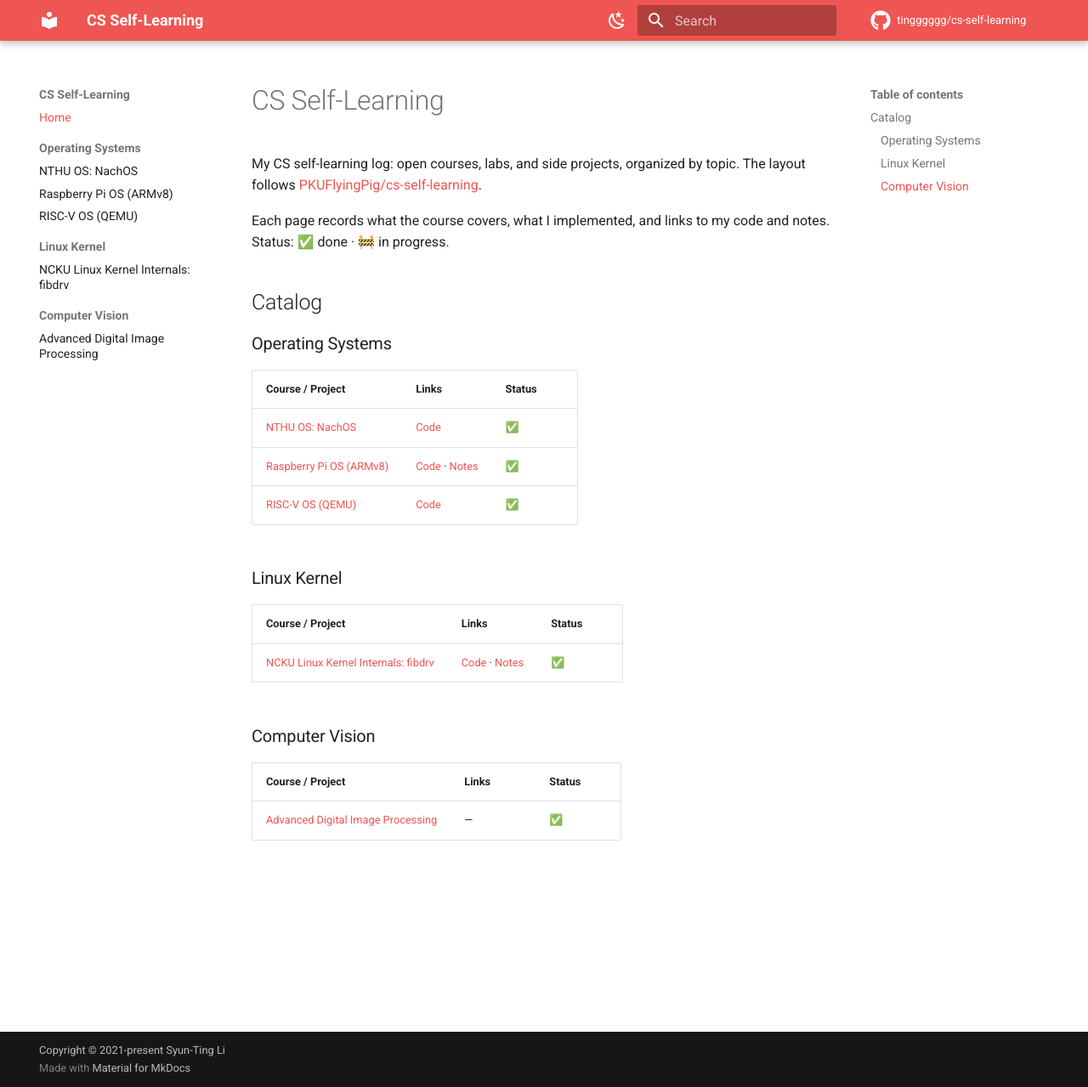
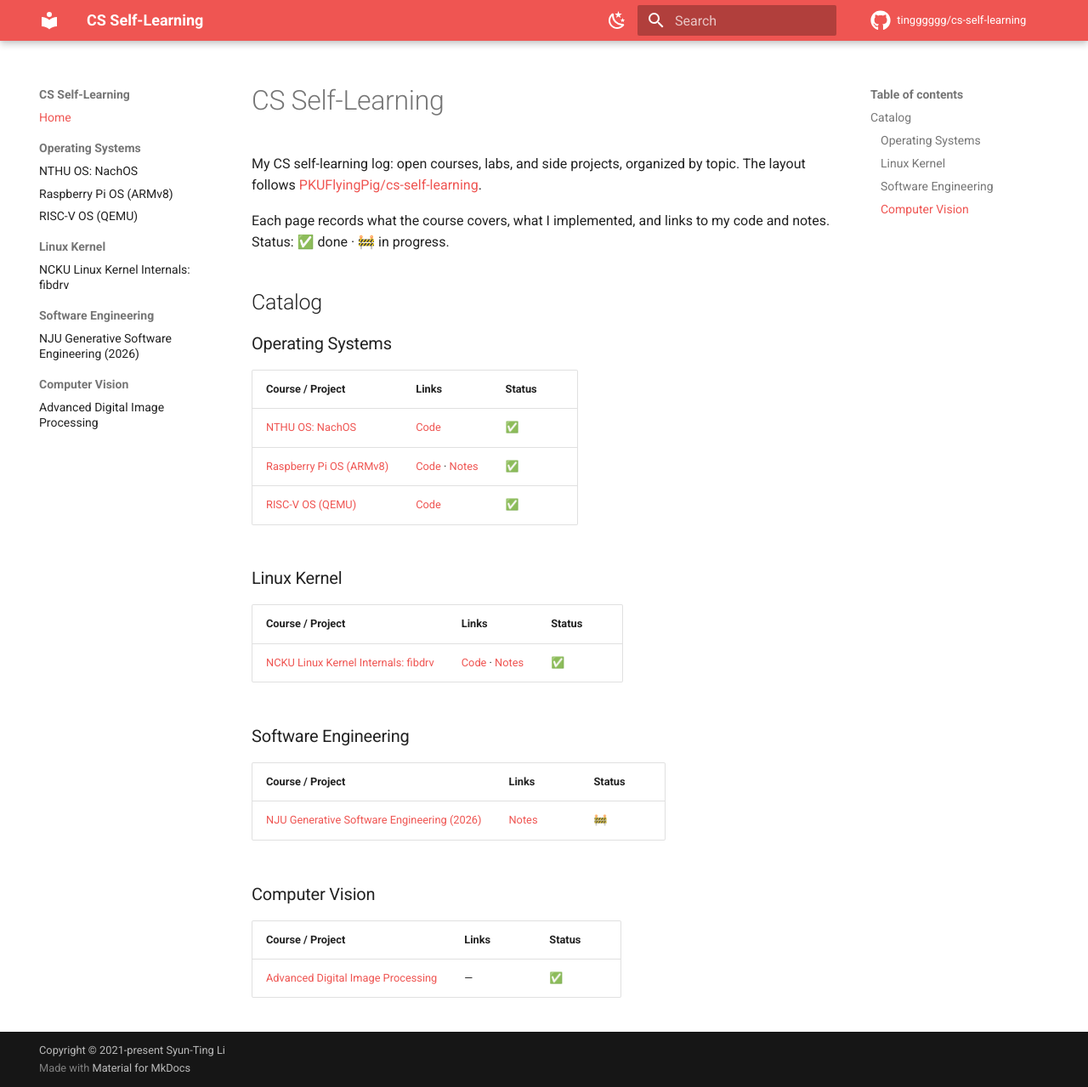
Before and after one commit to tingggggg/cs-self-learning, an MkDocs documentation site: the page built from docs/index.md, in a window 1280 px wide and 1279 px high. Shown: the whole window at 85% size. Built offline with MkDocs 1.6.1 and Material for MkDocs 9.7.7, drawn with Linux system fonts in a browser that asks for light colours; comment, search, counter and statistics services are not loaded.

Commit message:
Add NJU Generative Software Engineering (2026) course page
Co-Authored-By: Claude Opus 5.5 <noreply@anthropic.com>

```diff
--- a/docs/index.md
+++ b/docs/index.md
@@ -20,6 +20,12 @@ Each page records what the course covers, what I implemented, and links to my co
 | --- | --- | --- |
 | [NCKU Linux Kernel Internals: fibdrv](linux-kernel/ncku-linux-kernel.md) | [Code](https://github.com/tingggggg/fibdrv) · [Notes](https://hackmd.io/@timm/fibdrv) | ✅ |
 
+### Software Engineering
+
+| Course / Project | Links | Status |
+| --- | --- | --- |
+| [NJU Generative Software Engineering (2026)](software-engineering/nju-gse-2026.md) | [Notes](https://github.com/tingggggg/NJU_AI-Native_Software_Engineering_2026) | 🚧 |
+
 ### Computer Vision
 
 | Course / Project | Links | Status |
--- a/mkdocs.yml
+++ b/mkdocs.yml
@@ -53,5 +53,7 @@ nav:
       - "RISC-V OS (QEMU)": operating-systems/riscv-os.md
   - Linux Kernel:
       - "NCKU Linux Kernel Internals: fibdrv": linux-kernel/ncku-linux-kernel.md
+  - Software Engineering:
+      - "NJU Generative Software Engineering (2026)": software-engineering/nju-gse-2026.md
   - Computer Vision:
       - "Advanced Digital Image Processing": computer-vision/advanced-dip.md
```
Also changed, not shown: docs/software-engineering/nju-gse-2026.md (added, +42 -0 lines).
